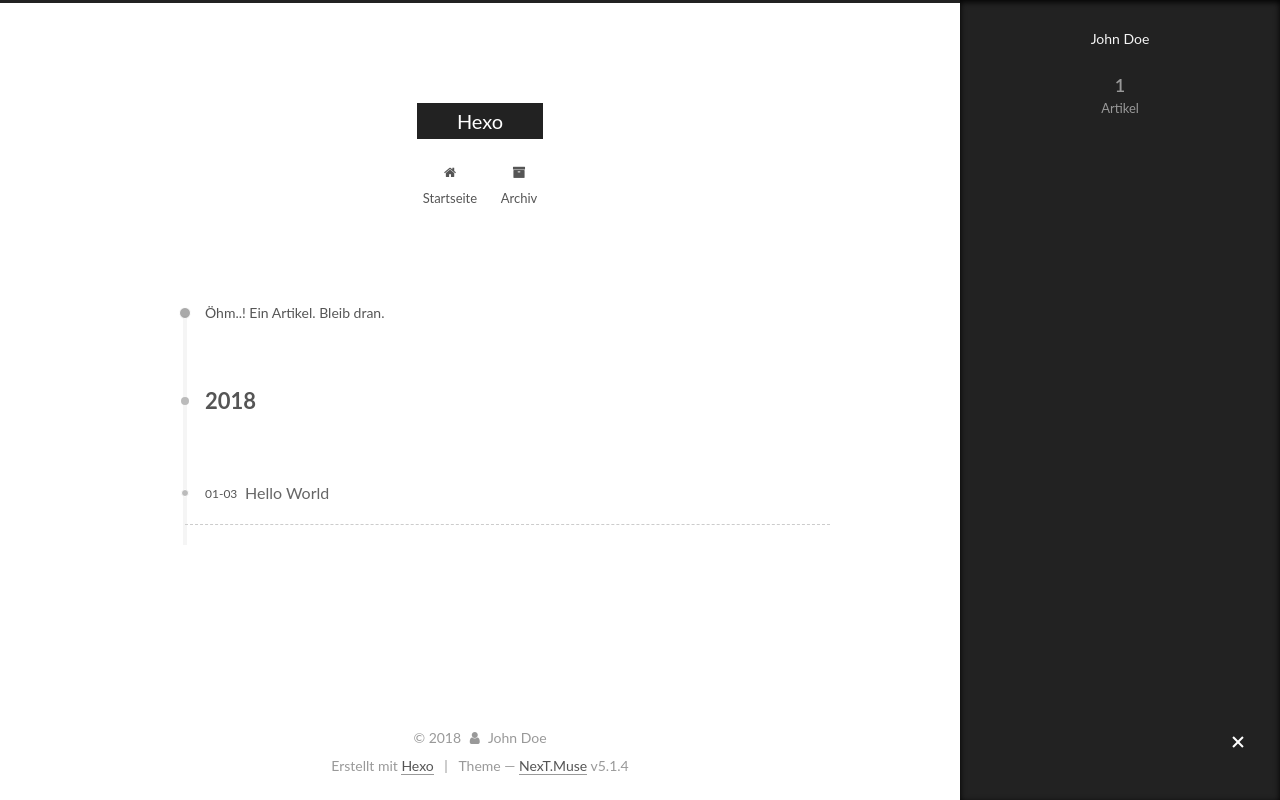
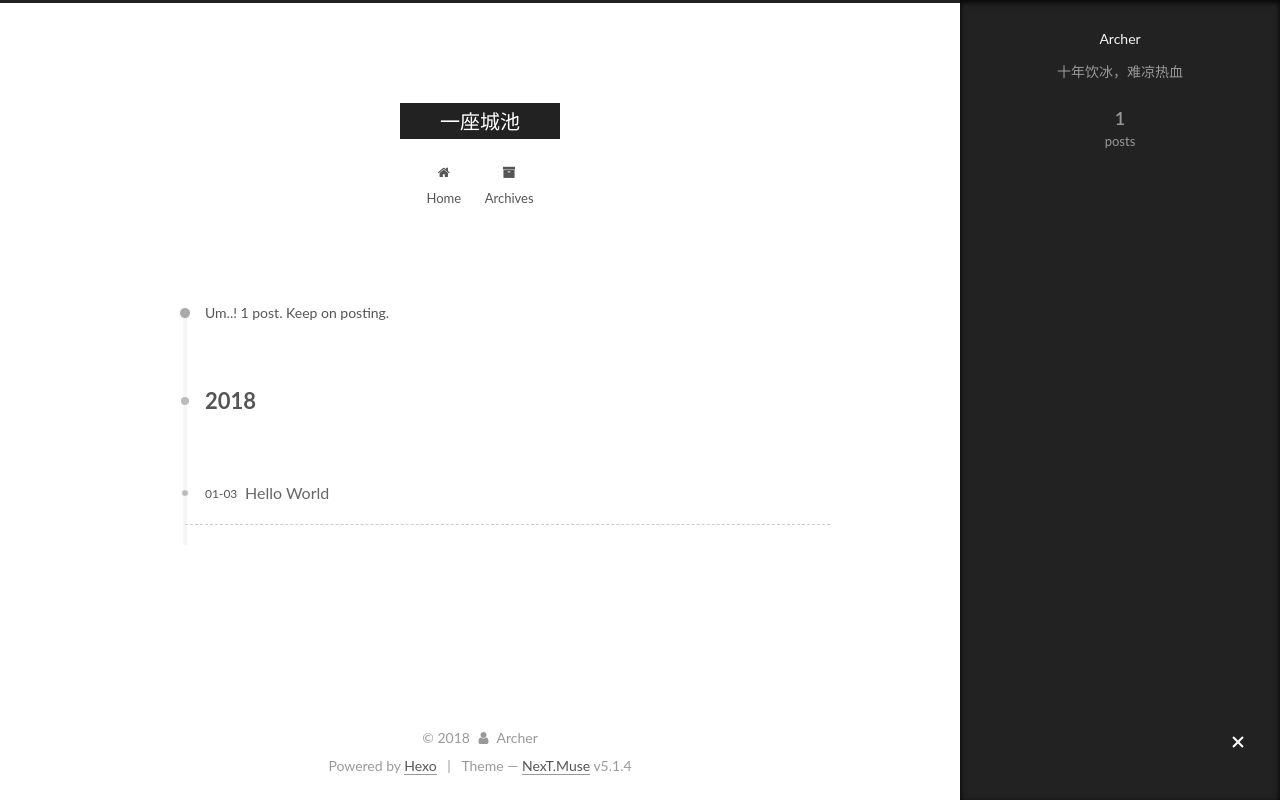
Before and after one commit to Excalibur1024/Excalibur1024.github.io, a plain HTML site: page archives/2018/01/index.html in a window 1280 px wide. Both pictures are taken after a click on the element 1238 px from the left and 743 px from the top of the page. Drawn offline with Linux system fonts and the light colour scheme.

Commit message:
Site updated: 2018-01-03 12:10:46

```diff
--- a/archives/2018/01/index.html
+++ b/archives/2018/01/index.html
@@ -79,12 +79,15 @@
 
 
 
+<meta name="description" content="十年饮冰，难凉热血">
 <meta property="og:type" content="website">
-<meta property="og:title" content="Hexo">
+<meta property="og:title" content="一座城池">
 <meta property="og:url" content="http://yoursite.com/archives/2018/01/index.html">
-<meta property="og:site_name" content="Hexo">
+<meta property="og:site_name" content="一座城池">
+<meta property="og:description" content="十年饮冰，难凉热血">
 <meta name="twitter:card" content="summary">
-<meta name="twitter:title" content="Hexo">
+<meta name="twitter:title" content="一座城池">
+<meta name="twitter:description" content="十年饮冰，难凉热血">
 
 
 
@@ -120,7 +123,7 @@
 
 
 
-  <title>Archiv | Hexo</title>
+  <title>Archive | 一座城池</title>
 
 
 
@@ -150,7 +153,7 @@
     <div class="custom-logo-site-title">
       <a href="/"  class="brand" rel="start">
         <span class="logo-line-before"><i></i></span>
-        <span class="site-title">Hexo</span>
+        <span class="site-title">一座城池</span>
         <span class="logo-line-after"><i></i></span>
       </a>
     </div>
@@ -180,7 +183,7 @@
 
               <i class="menu-item-icon fa fa-fw fa-home"></i> <br />
 
-            Startseite
+            Home
           </a>
         </li>
 
@@ -190,7 +193,7 @@
 
               <i class="menu-item-icon fa fa-fw fa-archive"></i> <br />
 
-            Archiv
+            Archives
           </a>
         </li>
 
@@ -226,7 +229,7 @@
 
 
 
-        Öhm..! Ein Artikel. Bleib dran.
+        Um..! 1 post. Keep on posting.
       </span>
 
 
@@ -313,8 +316,8 @@
         <div class="site-overview">
           <div class="site-author motion-element" itemprop="author" itemscope itemtype="http://schema.org/Person">
 
-              <p class="site-author-name" itemprop="name">John Doe</p>
-              <p class="site-description motion-element" itemprop="description"></p>
+              <p class="site-author-name" itemprop="name">Archer</p>
+              <p class="site-description motion-element" itemprop="description">十年饮冰，难凉热血</p>
           </div>
 
           <nav class="site-state motion-element">
@@ -325,7 +328,7 @@
                 <a href="/archives/">
 
                   <span class="site-state-item-count">1</span>
-                  <span class="site-state-item-name">Artikel</span>
+                  <span class="site-state-item-name">posts</span>
                 </a>
               </div>
 
@@ -369,13 +372,13 @@
   <span class="with-love">
     <i class="fa fa-user"></i>
   </span>
-  <span class="author" itemprop="copyrightHolder">John Doe</span>
+  <span class="author" itemprop="copyrightHolder">Archer</span>
 
 
 </div>
 
 
-  <div class="powered-by">Erstellt mit  <a class="theme-link" target="_blank" href="https://hexo.io">Hexo</a></div>
+  <div class="powered-by">Powered by <a class="theme-link" target="_blank" href="https://hexo.io">Hexo</a></div>
 
 
 
--- a/css/main.css
+++ b/css/main.css
@@ -1822,7 +1822,7 @@
   width: 4px;
   height: 4px;
   border-radius: 50%;
-  background: #d2ffd1;
+  background: #f7c3a7;
 }
 .links-of-blogroll {
   font-size: 13px;
```
Also changed, not shown: 2018/01/03/hello-world/index.html (+15 -15 lines), archives/2018/index.html (+16 -13 lines), archives/index.html (+16 -13 lines), index.html (+18 -15 lines).
